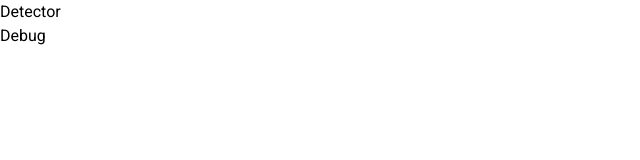
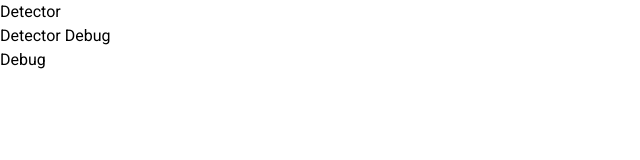
Before and after one commit to trekhleb/links-detector, a React (Create React App) app: page / in a window 1280 px wide. Shown: the top 160 px of the page, without its empty margins (0-640 px from the left). Built offline with nearby package versions, Linux system fonts and the light colour scheme.

Commit message:
Do smth.

```diff
--- a/src/components/elements/LiveDetector.tsx
+++ b/src/components/elements/LiveDetector.tsx
@@ -9,7 +9,7 @@ import useLogger from '../../hooks/useLogger';
 import ProgressBar from '../shared/ProgressBar';
 import { DetectionBox, graphModelExecute } from '../../utils/graphModelExecute';
 import BoxesCanvas from './BoxesCanvas';
-import { isDebugMode } from '../../constants/debugging';
+import { isDebugMode } from '../../constants/debug';
 import ErrorBoundary from '../shared/ErrorBoundary';
 import PixelsCanvas from './PixelsCanvas';
 import { msToSs } from '../../utils/time';
--- a/src/components/shared/CameraStream.tsx
+++ b/src/components/shared/CameraStream.tsx
@@ -136,6 +136,7 @@ function CameraStream(props: CameraStreamProps): React.ReactElement {
     objectFit: 'cover',
     width: `${width}px`,
     height: `${height}px`,
+    filter: 'grayscale(100%)',
   };
 
   return (
--- a/src/components/shared/MainNavigation.tsx
+++ b/src/components/shared/MainNavigation.tsx
@@ -9,6 +9,9 @@ function MainNavigation(): React.ReactElement {
         <NavLink to={ROUTES.detector.path}>Detector</NavLink>
       </li>
       <li>
+        <NavLink to={`${ROUTES.detector.path}?debug=true`}>Detector Debug</NavLink>
+      </li>
+      <li>
         <NavLink to={ROUTES.debug.path}>Debug</NavLink>
       </li>
     </ul>
--- /dev/null
+++ b/src/constants/debug.ts
@@ -0,0 +1,6 @@
+import { DEBUG_GET_PARAM } from './routes';
+
+export const isDebugMode = (): boolean => {
+  const url = new URL(window.location.href);
+  return !!url.searchParams.get(DEBUG_GET_PARAM);
+};
--- a/src/constants/debugging.ts
+++ /dev/null
@@ -1,3 +0,0 @@
-export const isDebugMode = (): boolean => {
-  return true;
-};
--- a/src/constants/routes.ts
+++ b/src/constants/routes.ts
@@ -1,4 +1,6 @@
 export const BASE_APP_PATH: string = '/';
+
+export const DEBUG_GET_PARAM = 'debug';
 
 export enum RouteNames {
   home = 'home',
--- a/src/utils/logger.ts
+++ b/src/utils/logger.ts
@@ -1,4 +1,4 @@
-import { isDebugMode } from '../constants/debugging';
+import { isDebugMode } from '../constants/debug';
 
 export type LoggerContext = string | null;
 export type LoggerMessage = string;
```
